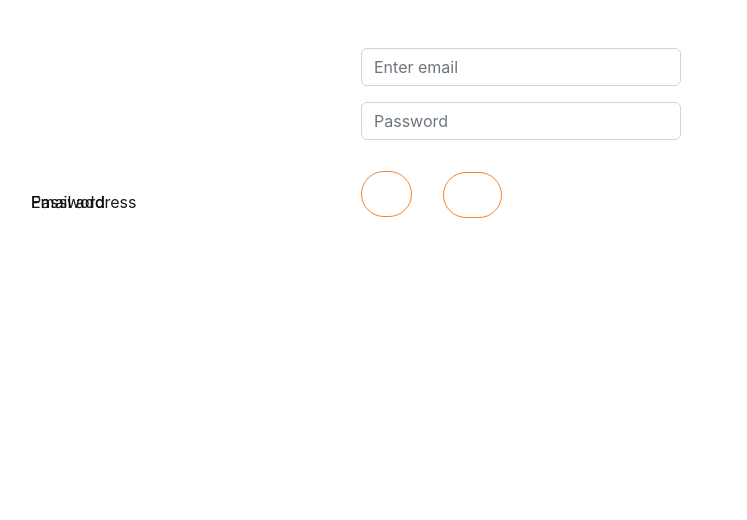
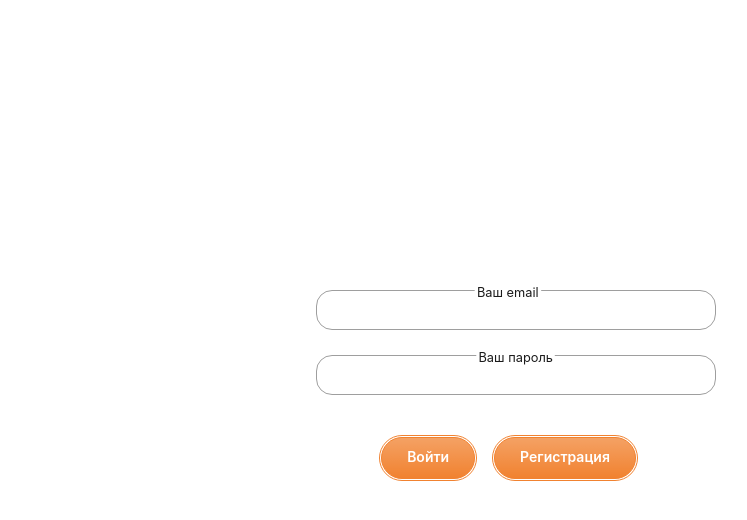
Before and after one commit to K1rgon/TravelMaster, a React (Create React App) app in the folder client/: page /login in a window 1280 px wide. Shown: the top 520 px of the page, without its empty margins (119-866 px from the left). Built offline with nearby package versions, Linux system fonts and the light colour scheme; no server answers.

Commit message:
login and registration fixed

```diff
--- a/client/src/components/FormLogin/Login.jsx
+++ b/client/src/components/FormLogin/Login.jsx
@@ -1,9 +1,9 @@
+/* eslint-disable jsx-a11y/label-has-associated-control */
 import React, { useState } from 'react';
-import Button from 'react-bootstrap/Button';
-import Form from 'react-bootstrap/Form';
 import { useDispatch } from 'react-redux';
 import { useNavigate } from 'react-router-dom';
 import { signIn } from '../../store/user/actions';
+import './login.css';
 
 export default function Login() {
   const [user, setUser] = useState({ email: '', password: '' });
@@ -37,26 +37,19 @@ export default function Login() {
   };
 
   return (
-    <div>
-      <Form className="w-25 align-items-center m-auto pt-5">
-
-        <Form.Group className="mb-3" controlId="formBasicEmail">
-          <Form.Label>Email address</Form.Label>
-          <Form.Control onChange={(e) => handleStateUser(e)} type="email" placeholder="Enter email" name="email" />
-        </Form.Group>
-
-        <Form.Group className="mb-3" controlId="formBasicPassword">
-          <Form.Label>Password</Form.Label>
-          <Form.Control onChange={(e) => handleStateUser(e)} type="password" placeholder="Password" name="password" />
-        </Form.Group>
-
-        <Button onClick={(e) => handlerBtn(e)} variant="primary" type="submit">
-          Submit
-        </Button>
-        <Button className="m-3" onClick={() => navigate('/register')} variant="primary" type="submit">
-          Register
-        </Button>
-      </Form>
+    <div className="block">
+      <div className="input_group">
+        <input onChange={(e) => handleStateUser(e)} type="email" name="email" required />
+        <label>Ваш email</label>
+      </div>
+      <div className="input_group">
+        <input onChange={(e) => handleStateUser(e)} type="password" name="password" required />
+        <label>Ваш пароль</label>
+      </div>
+      <div className="input_group">
+        <button className="btn" onClick={(e) => handlerBtn(e)} type="submit"><span>Войти</span></button>
+        <button className="btn" onClick={() => navigate('/register')} type="submit"><span>Регистрация</span></button>
+      </div>
     </div>
   );
 }
--- /dev/null
+++ b/client/src/components/FormLogin/login.css
@@ -0,0 +1,80 @@
+.block{
+    display:flex;
+    place-items: center;
+    justify-content: center;
+    height: 100vh;
+    width: 100%;
+    padding: 10px;
+
+}
+
+.input_group {
+    position: relative;
+    margin-bottom: 5px;
+    margin-top: 5px;
+    margin-right: 10px;
+}
+
+input[type='email']{
+    width: 50vh;
+    height: 40px;
+    border: solid 1.5px #9e9e9e;
+    border-radius: 1rem;
+    background: none;
+    padding: 1rem;
+    font-size: 1rem;
+    color: #050505e9;
+    transition: 150ms cubic-bezier(0.4, 0, 0.2, 1)
+}
+
+input[type='password']{
+    width: 50vh;
+    height: 40px;
+    border: solid 1.5px #9e9e9e;
+    border-radius: 1rem;
+    background: none;
+    padding: 1rem;
+    font-size: 1rem;
+    color: #050505e9;
+    transition: 150ms cubic-bezier(0.4, 0, 0.2, 1)
+}
+
+label{
+    position: absolute;
+    bottom: 28px;
+    left: 150px;
+    color: #050505e9;
+    pointer-events:none;
+    transform: translateY(1rem);
+    transition: 150ms cubic-bezier(0.4, 0, 0.2, 1);
+}
+
+input:focus {
+    outline: none;
+    border: 1.5px solid #1a73e8;
+}
+
+input:focus ~ label {
+    transform: translateY(-50%) scale(0.8);
+    background-color: #ffffff;
+    padding: 0 0.2em;
+    color: #2196f3;
+    border-radius: 1rem;
+    bottom:14px;
+}
+
+input:invalid ~ label{
+    transform: translateY(-50%) scale(0.8);
+    background-color: #ffffff;
+    padding: 0 0.2em;
+    border-radius: 1rem;
+    bottom:14px;
+}
+
+input:required ~ label{
+    transform: translateY(-50%) scale(0.8);
+    background-color: #ffffff;
+    padding: 0 0.2em;
+    border-radius: 1rem;
+    bottom:14px;
+}
--- a/client/src/components/FormRegistration/Registration.jsx
+++ b/client/src/components/FormRegistration/Registration.jsx
@@ -1,9 +1,9 @@
+/* eslint-disable jsx-a11y/label-has-associated-control */
 import React, { useState } from 'react';
-import Button from 'react-bootstrap/Button';
-import Form from 'react-bootstrap/Form';
 import { useNavigate } from 'react-router-dom';
 import { useDispatch } from 'react-redux';
 import { signIn } from '../../store/user/actions';
+import './registr.css';
 
 export default function Registration() {
   const [user, setUser] = useState({
@@ -38,41 +38,31 @@ export default function Registration() {
   };
 
   return (
-    <div>
-      <Form className="w-25 align-items-center m-auto pt-5">
-
-        <Form.Group className="mb-3" controlId="formBasicEmail">
-          <Form.Label>Email address</Form.Label>
-          <Form.Control onChange={(e) => handleStateUser(e)} type="email" placeholder="Enter email" name="email" />
-        </Form.Group>
-
-        <Form.Group className="mb-3" controlId="formBasicUsername">
-          <Form.Label>Login</Form.Label>
-          <Form.Control onChange={(e) => handleStateUser(e)} type="text" placeholder="Enter username" name="login" />
-        </Form.Group>
-
-        <Form.Group className="mb-3" controlId="formBasicUsername">
-          <Form.Label>User name</Form.Label>
-          <Form.Control onChange={(e) => handleStateUser(e)} type="text" placeholder="Enter username" name="name" />
-        </Form.Group>
-
-        <Form.Group className="mb-3" controlId="formBasicUsername">
-          <Form.Label>User surname</Form.Label>
-          <Form.Control onChange={(e) => handleStateUser(e)} type="text" placeholder="Enter username" name="surname" />
-        </Form.Group>
-
-        <Form.Group className="mb-3" controlId="formBasicPassword">
-          <Form.Label>Password</Form.Label>
-          <Form.Control onChange={(e) => handleStateUser(e)} type="password" placeholder="Password" name="password" />
-        </Form.Group>
-
-        <Button onClick={(e) => handlerBtn(e)} variant="primary" type="submit">
-          Submit
-        </Button>
-        <Button className="m-3" onClick={() => navigate('/login')} variant="primary" type="submit">
-          Login
-        </Button>
-      </Form>
+    <div className="block">
+      <div className="input_group">
+        <input onChange={(e) => handleStateUser(e)} type="email" name="email" required />
+        <label>Введите email</label>
+      </div>
+      <div className="input_group">
+        <input onChange={(e) => handleStateUser(e)} type="text" name="login" required />
+        <label>Введите login</label>
+      </div>
+      <div className="input_group">
+        <input onChange={(e) => handleStateUser(e)} type="text" name="name" required />
+        <label>Введите Ваше имя</label>
+      </div>
+      <div className="input_group">
+        <input onChange={(e) => handleStateUser(e)} type="text" name="surname" required />
+        <label>Введите Вашу фамилию</label>
+      </div>
+      <div className="input_group">
+        <input onChange={(e) => handleStateUser(e)} type="password" name="password" required />
+        <label>Ваш пароль</label>
+      </div>
+      <div className="input_group">
+        <button className="btn" onClick={(e) => handlerBtn(e)} type="submit"><span>Зарегистрироваться</span></button>
+        <button className="btn" onClick={() => navigate('/login')} type="submit"><span>Войти</span></button>
+      </div>
     </div>
   );
 }
--- /dev/null
+++ b/client/src/components/FormRegistration/registr.css
@@ -0,0 +1,79 @@
+.block{
+    display: flex;
+    flex-direction: column;
+    /* height: 100vh;
+    width: 100%; */
+    padding: 10px;
+
+}
+
+.input_group {
+    position: relative;
+    margin-bottom: 5px;
+    margin-top: 5px;
+    margin-right: 10px;
+}
+
+input[type='email']{
+    width: 50vh;
+    height: 40px;
+    border: solid 1.5px #9e9e9e;
+    border-radius: 1rem;
+    background: none;
+    padding: 1rem;
+    font-size: 1rem;
+    color: #050505e9;
+    transition: 150ms cubic-bezier(0.4, 0, 0.2, 1)
+}
+
+input[type='password']{
+    width: 50vh;
+    height: 40px;
+    border: solid 1.5px #9e9e9e;
+    border-radius: 1rem;
+    background: none;
+    padding: 1rem;
+    font-size: 1rem;
+    color: #050505e9;
+    transition: 150ms cubic-bezier(0.4, 0, 0.2, 1)
+}
+
+label{
+    position: absolute;
+    bottom: 28px;
+    left: 150px;
+    color: #050505e9;
+    pointer-events:none;
+    transform: translateY(1rem);
+    transition: 150ms cubic-bezier(0.4, 0, 0.2, 1);
+}
+
+input:focus {
+    outline: none;
+    border: 1.5px solid #1a73e8;
+}
+
+input:focus ~ label {
+    transform: translateY(-50%) scale(0.8);
+    background-color: #ffffff;
+    padding: 0 0.2em;
+    color: #2196f3;
+    border-radius: 1rem;
+    bottom:14px;
+}
+
+input:invalid ~ label{
+    transform: translateY(-50%) scale(0.8);
+    background-color: #ffffff;
+    padding: 0 0.2em;
+    border-radius: 1rem;
+    bottom:14px;
+}
+
+input:required ~ label{
+    transform: translateY(-50%) scale(0.8);
+    background-color: #ffffff;
+    padding: 0 0.2em;
+    border-radius: 1rem;
+    bottom:14px;
+}
--- a/client/src/components/routes/routerItem.css
+++ b/client/src/components/routes/routerItem.css
@@ -70,3 +70,9 @@
 .bdate{
 	border: 0;
 }
+
+input[type='checkbox']{
+	width:50px;
+	height: 50px;
+	accent-color: rgb(250, 177, 93);
+}
```
Also changed, not shown: client/src/components/routes/RouterItem.jsx (+19 -11 lines).
